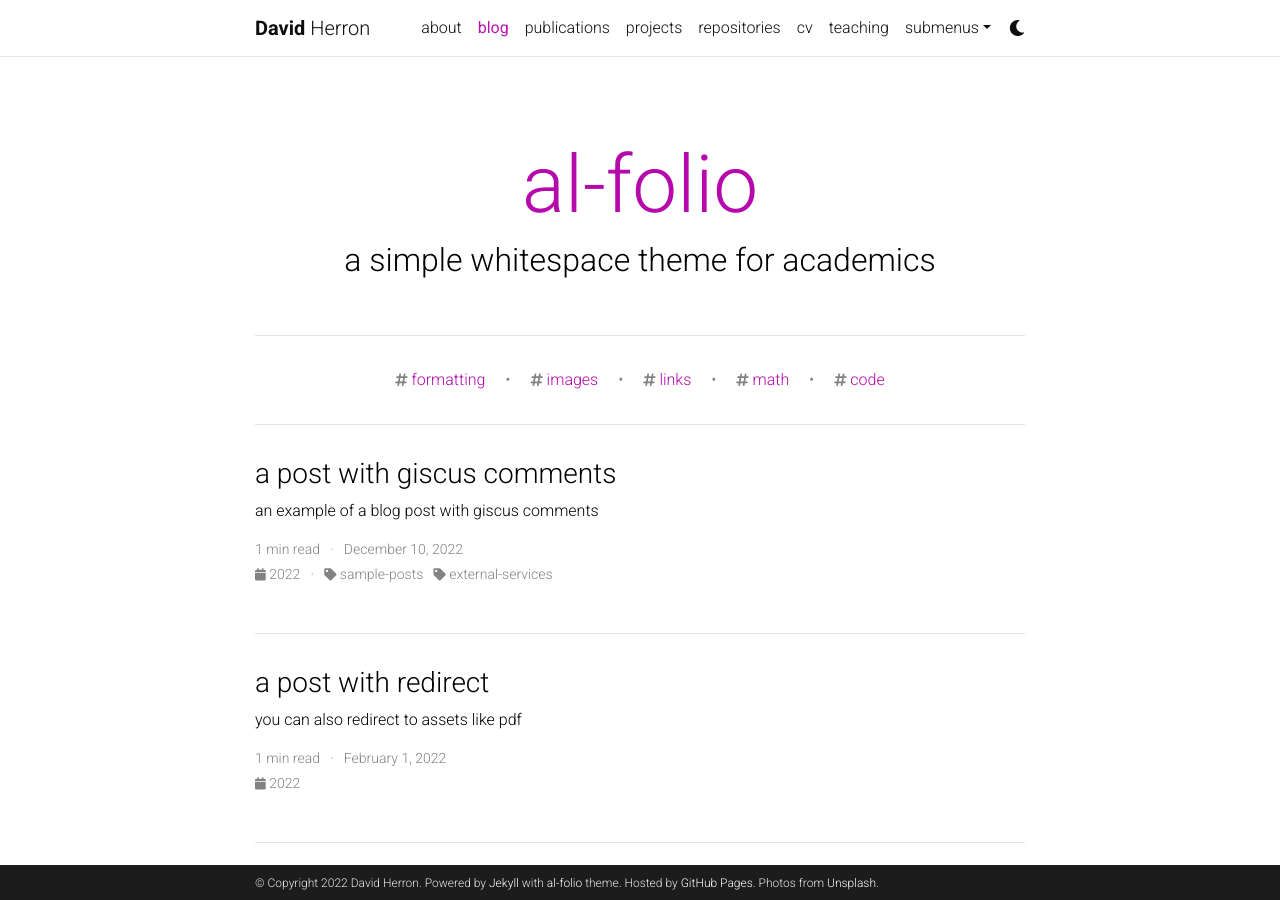
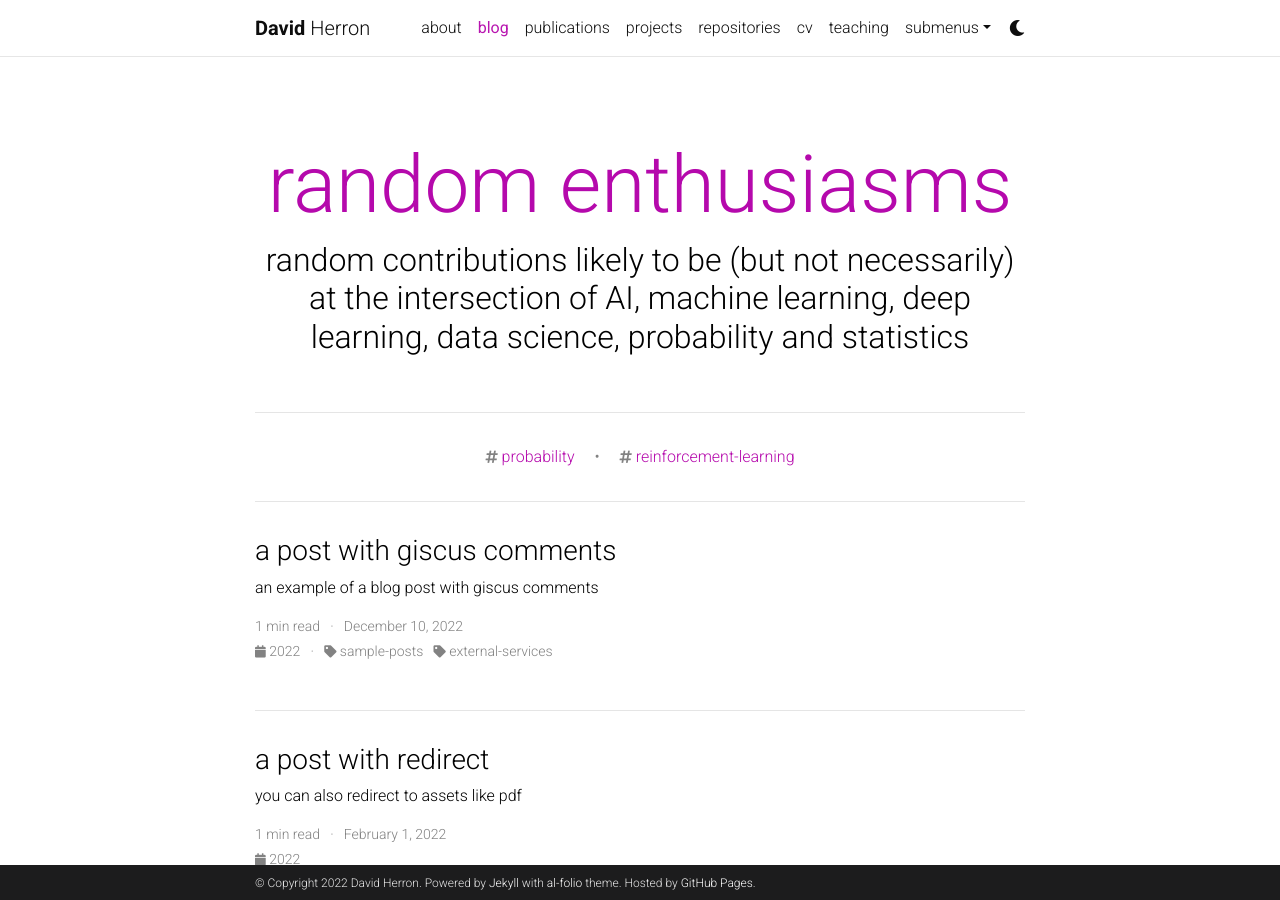
Before and after one commit to djherron/djherron.github.io, a Jekyll site: the page built from blog/index.html, in a window 1280 px wide and 900 px high. Built offline with Jekyll 4.4.1, drawn with Linux system fonts in a browser that asks for light colours; the list of posts is cut into pages by our own code; comment, search, counter and statistics services are not loaded; a style sheet for code colours, icons or effects is not loaded.

Commit message:
update config

```diff
--- a/_config.yml
+++ b/_config.yml
@@ -6,14 +6,13 @@ title: blank # the website title (if use word 'blank', full name will be used in
 first_name: David
 middle_name:
 last_name: Herron
-email: you@example.com
+email: david.herron@city.ac.uk
 description: > # the ">" symbol means to ignore newlines until "footer_text:"
-  A simple, whitespace theme for academics. Based on [*folio](https://github.com/bogoli/-folio) design.
+  My personal website.
 footer_text: >
   Powered by <a href="https://jekyllrb.com/" target="_blank">Jekyll</a> with <a href="https://github.com/alshedivat/al-folio">al-folio</a> theme.
   Hosted by <a href="https://pages.github.com/" target="_blank">GitHub Pages</a>.
-  Photos from <a href="https://unsplash.com" target="_blank">Unsplash</a>.
-keywords: jekyll, jekyll-theme, academic-website, portfolio-website  # add your own keywords or leave empty
+keywords:  # add your own keywords or leave empty
 
 lang: en # the language of your site (for example: en, fr, cn, ru, etc.)
 icon: ⚛️  # the emoji used as the favicon (alternatively, provide image name in /assets/img/)
@@ -41,7 +40,7 @@ repo_theme_dark: dark           # https://github.com/anuraghazra/github-readme-s
 # will use title and url fields
 # Take a look to https://github.com/jekyll/jekyll-feed for more customization
 
-rss_icon: true
+rss_icon: false
 
 # -----------------------------------------------------------------------------
 # Layout
@@ -67,11 +66,11 @@ og_image: # The site-wide (default for all links) Open Graph preview image
 # Social integration
 # -----------------------------------------------------------------------------
 
-github_username: # your GitHub user name
+github_username: djherron # your GitHub user name
 gitlab_username: # your GitLab user name
 twitter_username: # your Twitter handle
 mastodon_username: # your mastodon instance+username in the format instance.tld/@username
-linkedin_username: # your LinkedIn user name
+linkedin_username: david-herron-7054131aa  # your LinkedIn user name
 telegram_username: # your Telegram user name
 scholar_userid: # your Google Scholar ID
 semanticscholar_id: # your Semantic Scholar ID
@@ -97,13 +96,17 @@ facebook_id: # your facebook id
 discord_id: # your discord id (18-digit unique numerical identifier)
 
 contact_note: >
-  You can even add a little note about which of these is the best way to reach you.
+  The best way to reach me is by email.
 
 # -----------------------------------------------------------------------------
 # Analytics and search engine verification
 # -----------------------------------------------------------------------------
 
-google_analytics:  # your Goole Analytics measurement ID (format: G-XXXXXXXXXX)
+# DH:
+# GA4 measurement ID, property PersonalWebsite-Prod: G-GW9DLPYTFP
+# GA4 measurement ID, property PersonalWebsite-Dev: G-G1GQ7CRWF0
+google_analytics: G-GW9DLPYTFP # your Goole Analytics measurement ID (format: G-XXXXXXXXXX)
+
 panelbear_analytics:  # panelbear analytics site ID (format: XXXXXXXXX)
 
 google_site_verification:  # your google-site-verification ID (Google Search Console)
@@ -113,9 +116,11 @@ bing_site_verification:  # out your bing-site-verification ID (Bing Webmaster)
 # Blog
 # -----------------------------------------------------------------------------
 
-blog_name: al-folio # blog_name will be displayed in your blog page
+blog_name: random enthusiasms # blog_name will be displayed in your blog page
 blog_nav_title: blog # your blog must have a title for it to be displayed in the nav bar
-blog_description: a simple whitespace theme for academics
+blog_description: >- # this means to ignore newlines until "permalink:"
+  random contributions likely to be (but not necessarily) at the intersection of AI,
+  machine learning, deep learning, data science, probability and statistics
 permalink: /blog/:year/:title/
 
 # Pagination
@@ -139,15 +144,18 @@ giscus:
   lang: en
 
 # Disqus comments (DEPRECATED)
-disqus_shortname: al-folio # put your disqus shortname
+disqus_shortname: # put your disqus shortname
 # https://help.disqus.com/en/articles/1717111-what-s-a-shortname
 
 # External sources.
 # If you have blog posts published on medium.com or other exteranl sources,
 # you can display them in your blog by adding a link to the RSS feed.
-external_sources:
-  - name: medium.com
-    rss_url: https://medium.com/@al-folio/feed
+#
+# DH: I'm choosing to comment-out these lines since I don't have any blog posts
+# on external sources
+#external_sources:
+#  - name: medium.com
+#    rss_url: https://medium.com/@al-folio/feed
 
 # -----------------------------------------------------------------------------
 # Collections
@@ -163,8 +171,8 @@ collections:
     output: true
     permalink: /projects/:path/
 
-news_scrollable: true # adds a vertical scroll bar if there are more than 3 news items
-news_limit: 5 # leave blank to include all the news in the `_news` folder
+news_scrollable: false # adds a vertical scroll bar if there are more than 3 news items
+news_limit: 8 # leave blank to include all the news in the `_news` folder
 
 # -----------------------------------------------------------------------------
 # Jekyll settings
@@ -241,7 +249,9 @@ jekyll-archives:
     tag: '/blog/tag/:name/'
     category: '/blog/category/:name/'
 
-display_tags: ['formatting', 'images', 'links', 'math', 'code'] # this tags will be dispalyed on the front page of your blog
+# the following tags are dispalyed on the front page of your blog
+# DH: these are my tags
+display_tags: [ 'probability', 'reinforcement-learning' ]
 
 # -----------------------------------------------------------------------------
 # Jekyll Scholar
@@ -249,8 +259,11 @@ display_tags: ['formatting', 'images', 'links', 'math', 'code'] # this tags will
 
 scholar:
 
-  last_name: [Einstein]
-  first_name: [Albert, A.]
+  # DH: the name defined here controls which author name gets underlined in the
+  # list of authors associated with each publication listed in the bibliography
+  # displayed on the 'publications' page
+  last_name: [Herron]
+  first_name: [David]
 
   style: apa
   locale: en
@@ -276,7 +289,7 @@ scholar:
 filtered_bibtex_keywords: [abbr, abstract, arxiv, bibtex_show, html, pdf, selected, supp, blog, code, poster, slides, website, preview, altmetric]
 
 # Maximum number of authors to be shown for each publication (more authors are visible on click)
-max_author_limit: 3  # leave blank to always show all authors
+max_author_limit: 5  # leave blank to always show all authors
 more_authors_animation_delay: 10  # more authors are revealed on click using animation; smaller delay means faster animation
 
 
```
